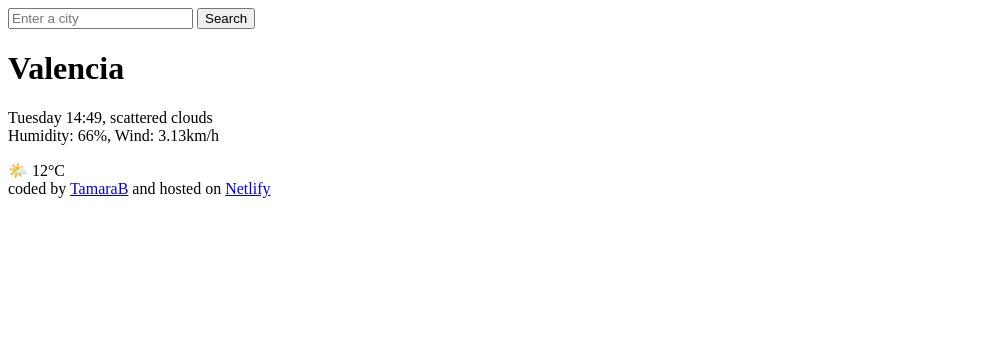
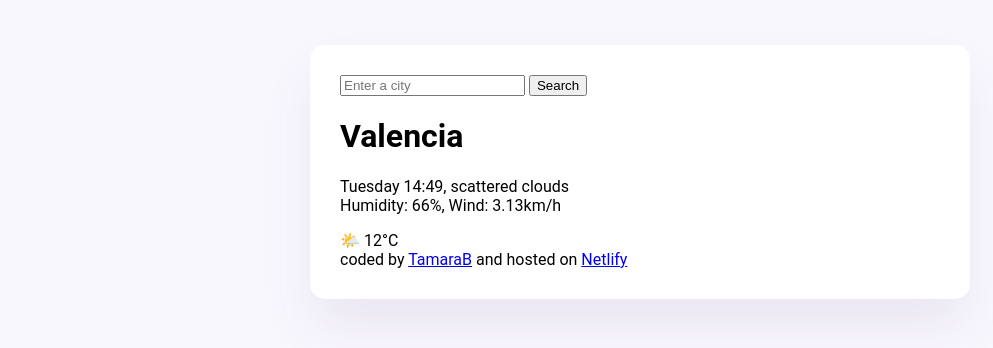
Before and after one commit to tajche77/shecodes_meteo_app_project, a plain HTML site: page index.html in a window 1280 px wide. Shown: the whole page, without its empty margins (0-993 px from the left). Drawn offline with Linux system fonts and the light colour scheme.

Commit message:
styled the main part and added font

```diff
--- a/index.html
+++ b/index.html
@@ -3,9 +3,11 @@
   <head>
     <meta charset="UTF-8" />
     <meta name="viewport" content="width=device-width, initial-scale=1.0" />
+    <link rel="stylesheet" href="src/style.css" />
     <title>meteo_app</title>
   </head>
   <body>
+    <div class="weather-app">
       <header>
         <form>
           <input type="search" placeholder="Enter a city" required />
@@ -34,5 +36,6 @@
           Netlify</a
         >
       </footer>
+    </div>
   </body>
 </html>
--- /dev/null
+++ b/src/style.css
@@ -0,0 +1,13 @@
+body {
+  background-color: #f9f7fe;
+  font-family: "Roboto", sans-serif;
+}
+
+.weather-app {
+  background: white;
+  max-width: 600px;
+  margin: 45px auto;
+  padding: 30px;
+  box-shadow: 0 30px 50px rgba(65, 50, 100, 0.08);
+  border-radius: 15px;
+}
```
Lines whose indentation alone changed are shown as unchanged.
